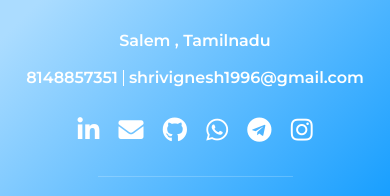
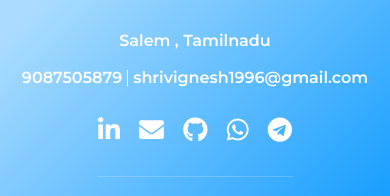
Before and after one commit to shrivignesh13/Portfolio, a plain HTML site: page index.html in a window 390 px wide. Shown: the part 5260-5456 px from the top of the page. Drawn offline with nearby package versions, Linux system fonts and the light colour scheme.

Commit message:
Mobile Modified

```diff
--- a/index.html
+++ b/index.html
@@ -500,7 +500,7 @@
 
                     <h3>Salem , Tamilnadu</h3>
                     <div class="footer-menu">
-                        <p>8148857351</p>
+                        <p>9087505879</p>
                         <p>shrivignesh1996@gmail.com</p>
                     </div>
                     <div class="footer-social">
@@ -508,10 +508,8 @@
                                 class="fab fa-linkedin-in"></i></a>
                         <a href="mailto:shrivignesh1996@gmail.com" target="_blank"><i class="fa fa-envelope"></i></a>
                         <a href="https://github.com/shrivignesh13" target="_blank"><i class="fab fa-github"></i></a>
-                        <a href="https://wa.me/+918148857351" target="_blank"><i class="fab fa-whatsapp"></i></a>
+                        <a href="https://wa.me/+919087505879" target="_blank"><i class="fab fa-whatsapp"></i></a>
                         <a href="https://t.me/vignesh_13" target="_blank"><i class="fab fa-telegram"></i></a>
-                        <a href="https://www.instagram.com/the_man_from_steel_city/" target="_blank"><i
-                                class="fab fa-instagram"></i></a>
 
                     </div>
                 </div>
```
